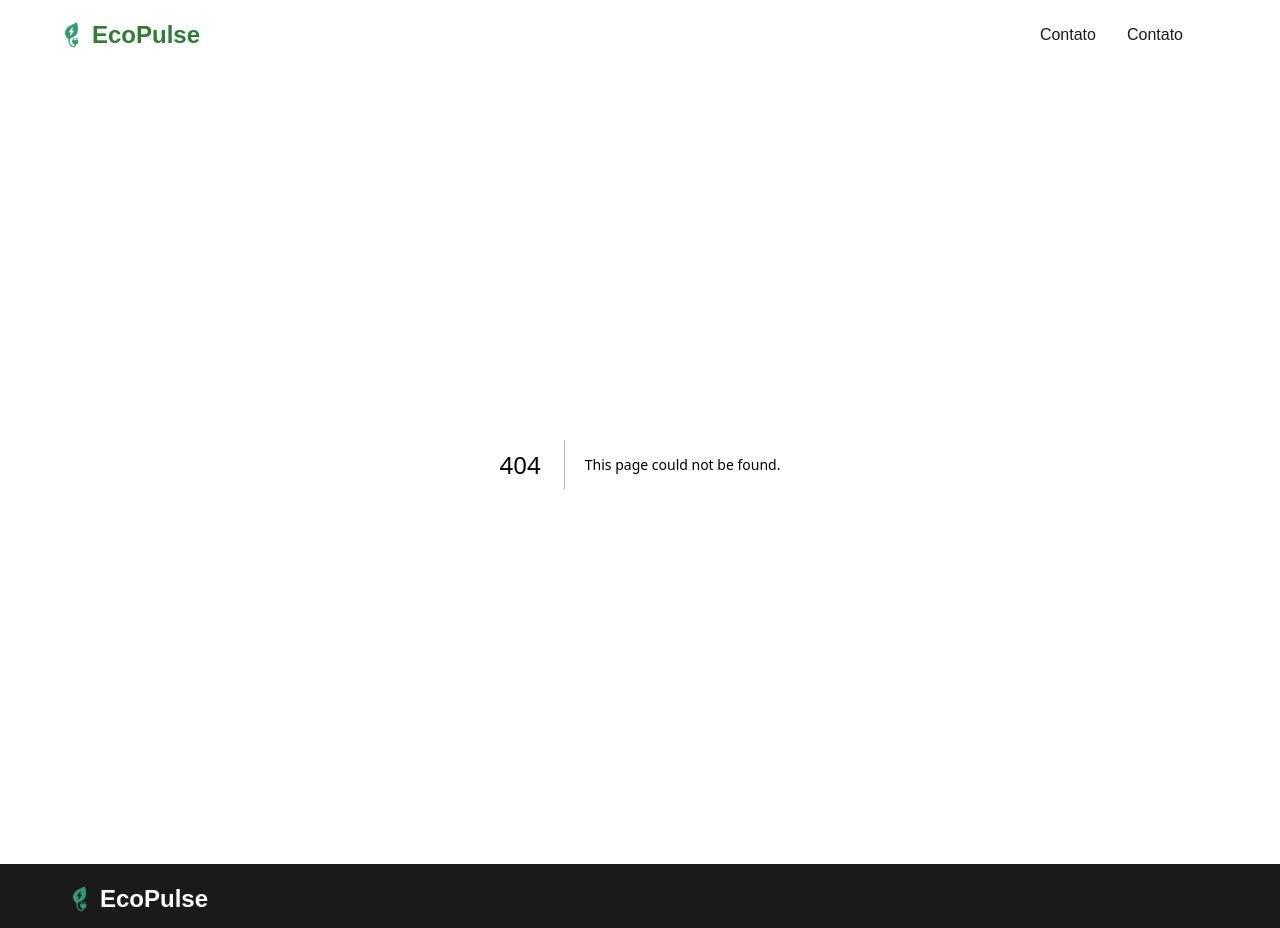
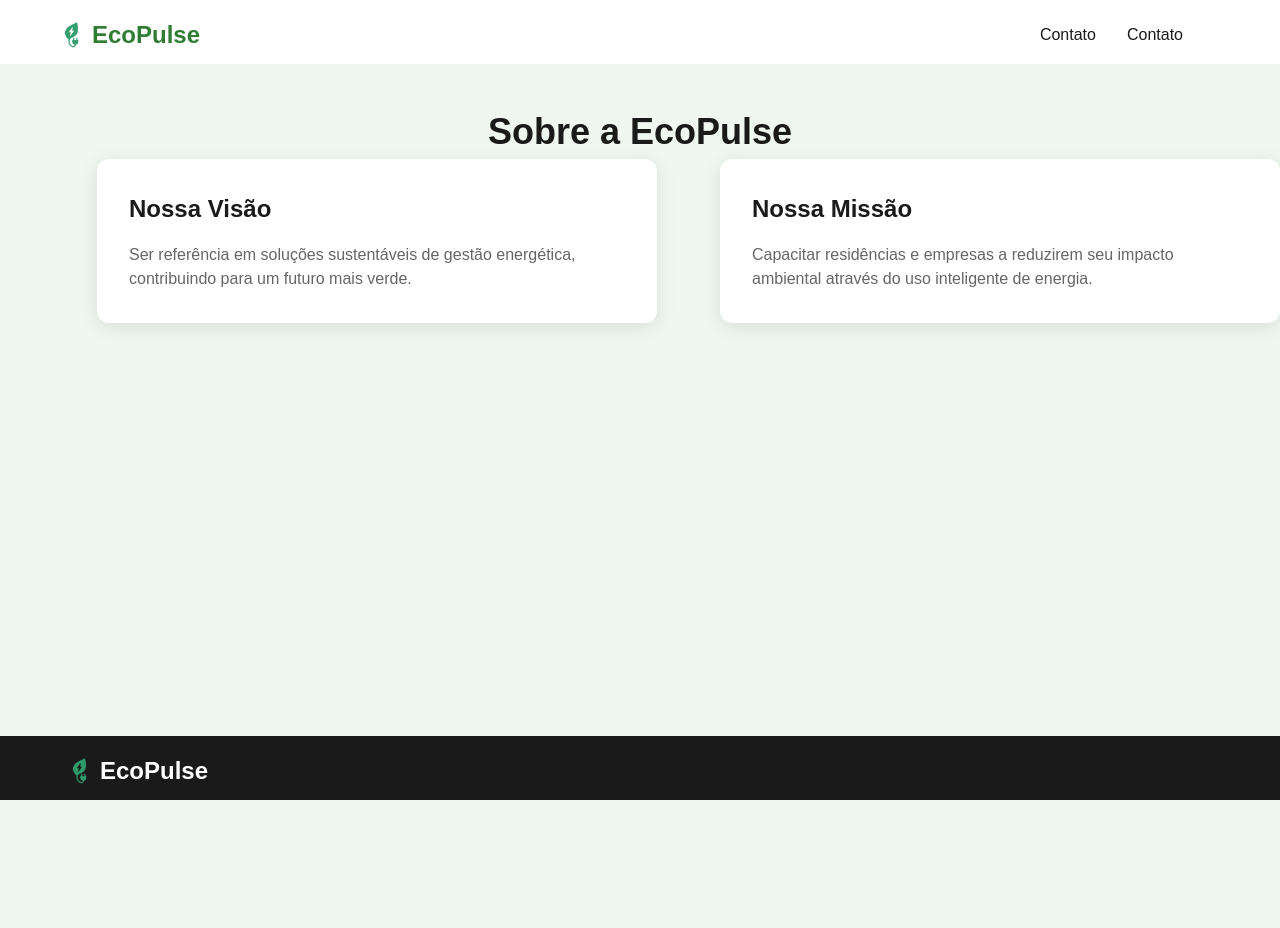
Before and after one commit to Balchaki/ecopulse, a Next.js app: page /about in a window 1280 px wide. Before the commit this address had no page. After the commit the page ends 800 px from the top, so only its background shows below. Built offline with nearby package versions, Linux system fonts and the light colour scheme.

Commit message:
Criaçao da pagina 'Sobre o eco'

```diff
--- /dev/null
+++ b/src/app/about/page.module.css
@@ -0,0 +1,11 @@
+.page {
+  width: 100%;
+  min-height: calc(100vh - var(--nav-height, 0px) - var(--footer-height, 0px));
+  display: flex;
+  flex-direction: column;
+}
+
+.page main {
+  flex: 1;
+  width: 100%;
+}
--- /dev/null
+++ b/src/app/about/page.tsx
@@ -0,0 +1,36 @@
+'use client'
+import styled from "styled-components"
+import styles from "./page.module.css"
+import CardComponent from "@/components/ui/card"
+
+const Title = styled.h1`
+font-family: inherit;
+color: #1A1A1A;
+
+text-align: center;
+font-size: 36px;
+font-style: normal;
+font-weight: 700;
+line-height: 54px;
+margin-top: 41px;
+`
+const CardContainer = styled.div`
+display:flex;
+flex-direction: row-reverse;
+margin-left: 33px;
+`
+
+
+export default function Home() {
+    return (
+        <div className={styles.page}>
+            <main>
+                <Title>Sobre a EcoPulse</Title>
+<CardContainer>
+                <CardComponent title="Nossa Missão" text="Capacitar residências e empresas a reduzirem seu impacto ambiental através do uso inteligente de energia."></CardComponent>
+                <CardComponent title="Nossa Visão" text= "Ser referência em soluções sustentáveis de gestão energética, contribuindo para um futuro mais verde."></CardComponent>
+                </CardContainer> </main>
+        </div>
+    )
+
+}
--- /dev/null
+++ b/src/components/ui/card.tsx
@@ -0,0 +1,51 @@
+'use client'
+
+import styled from "styled-components"
+
+interface CardProps{
+    title: string,
+    text: string
+
+}
+
+
+const CardGroup= styled.div`
+border-radius: 12px;
+background: #FFF;
+box-shadow: 0px 4px 20px 0px rgba(0, 0, 0, 0.10), 0px 0px 0px 0px rgba(0, 0, 0, 0.00), 0px 0px 0px 0px rgba(0, 0, 0, 0.00), 0px 0px 0px 0px rgba(0, 0, 0, 0.00), 0px 0px 0px 0px rgba(0, 0, 0, 0.00);
+width: 560px;
+height: 164px;
+flex-shrink: 0;
+margin-left: 63px;
+padding-left: 32px;
+padding-top: 32px;
+padding-right: 44px;
+
+h3{
+color: #1A1A1A;
+font-family: inherit;
+font-size: 24px;
+font-style: normal;
+font-weight: 700;
+line-height: 36px;
+padding-bottom: 16px;
+}
+
+a{
+color: #666;
+font-family: inherit;
+font-size: 16px;
+font-style: normal;
+font-weight: 400;
+line-height: 24px;
+
+`
+export default function CardComponent (props:CardProps){
+    return(
+       <CardGroup>
+            <h3>{props.title}</h3>
+
+            <a>{props.text}</a>
+        </CardGroup>
+    )
+}
```
Also changed, not shown: 2 other files (tests, documents, lock files or other folders).
